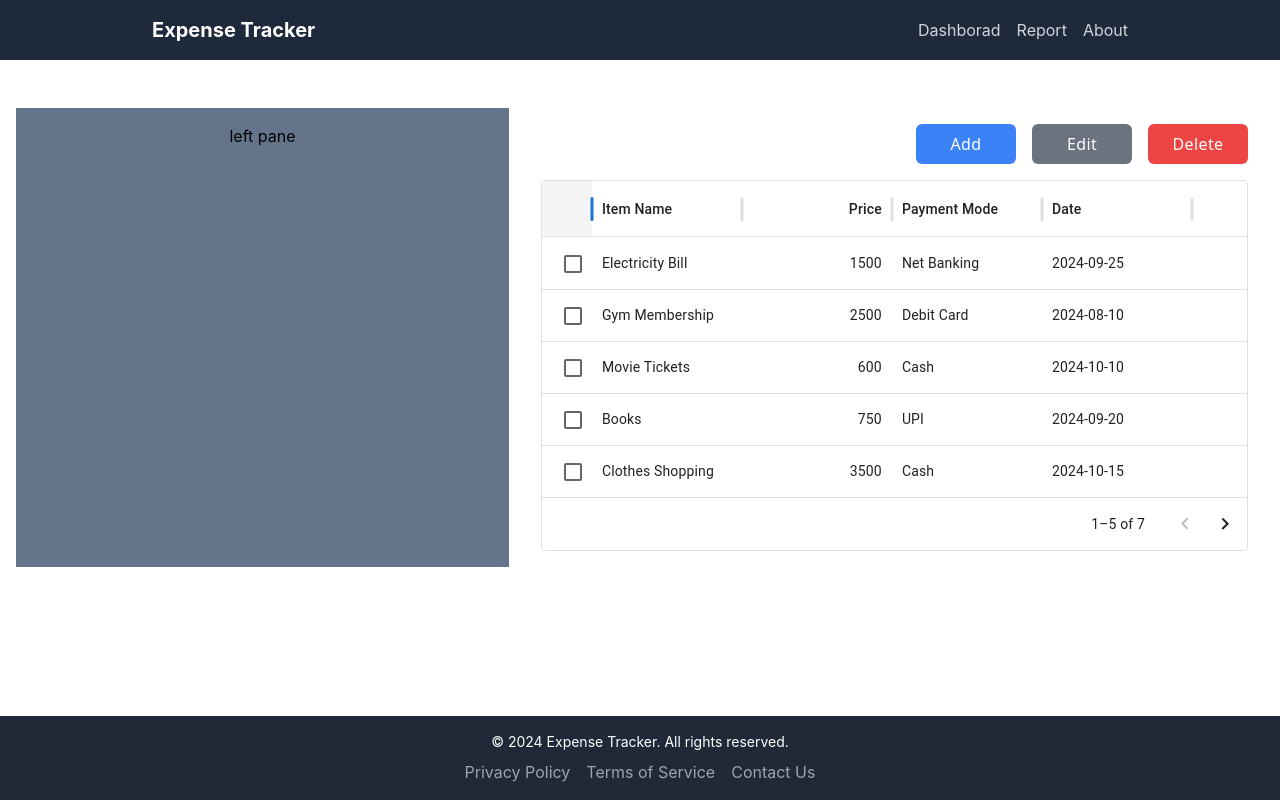
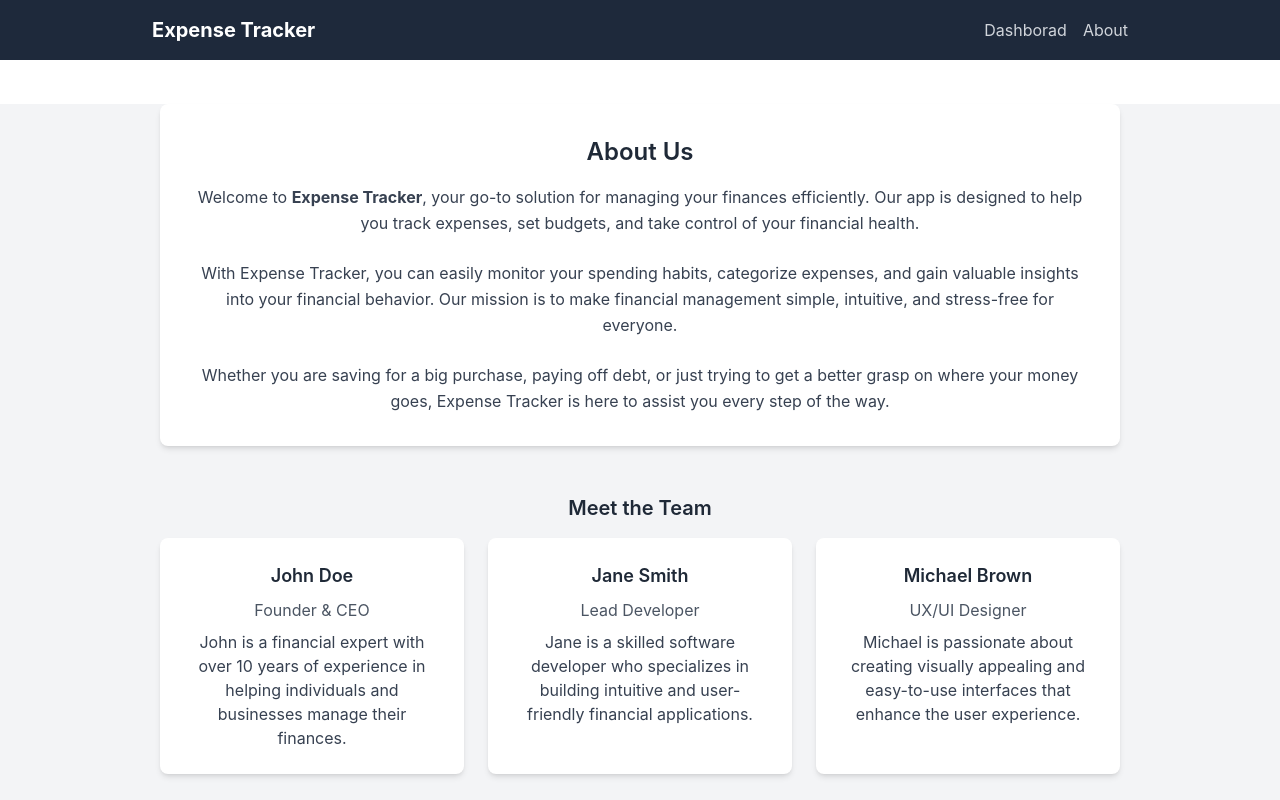
Before and after one commit to dhanraj12i/expensetracker, a React (Create React App) app: page /about in a window 1280 px wide. Shown: the top 800 px of the page. Built offline with nearby package versions, Linux system fonts and the light colour scheme; data requests are answered from the project's data file.

Commit message:
build: routing added

```diff
--- a/db.json
+++ b/db.json
@@ -48,6 +48,20 @@
       "price": "60",
       "paymentMode": "UPI",
       "date": "2024-10-01"
+    },
+    {
+      "id": "3cb0",
+      "itemName": "charger",
+      "price": "1200",
+      "paymentMode": "UPI",
+      "date": "2024-09-04"
+    },
+    {
+      "id": "4fe4",
+      "itemName": "Mobile Case",
+      "price": "200",
+      "paymentMode": "UPI",
+      "date": "2024-09-08"
     }
   ],
   "categories": [
--- a/package.json
+++ b/package.json
@@ -49,6 +49,7 @@
   },
   "devDependencies": {
     "@heroicons/react": "^2.1.5",
+    "react-router-dom": "^6.26.2",
     "tailwindcss": "^3.4.13"
   }
 }
--- a/src/App.tsx
+++ b/src/App.tsx
@@ -3,6 +3,9 @@ import "./App.css";
 import Layout from "./components/Layout";
 import { ExpenseProvider } from "./state/Expense";
 import { SnackbarProvider } from "notistack";
+import { BrowserRouter, Route, Routes } from "react-router-dom";
+import Dashboard from "./components/Dashboard";
+import AboutUs from "./components/common/AboutUs";
 
 function App() {
   return (
@@ -13,7 +16,18 @@ function App() {
         autoHideDuration={2000}
       >
         <ExpenseProvider>
-          <Layout />
+          <BrowserRouter>
+            <Routes>
+              {/* The Layout component will handle shared elements like Navbar and Footer */}
+              <Route path="/" element={<Layout />}>
+                {/* Dashboard route */}
+                <Route index element={<Dashboard />} />
+
+                {/* About Us route */}
+                <Route path="/about" element={<AboutUs />} />
+              </Route>
+            </Routes>
+          </BrowserRouter>
         </ExpenseProvider>
       </SnackbarProvider>
     </div>
--- a/src/components/AddExpense.tsx
+++ b/src/components/AddExpense.tsx
@@ -1,5 +1,5 @@
 import React, { useState } from "react";
-import DialogWrapper from "./common/DialogWrapper";
+import DialogWrapper from "./shared/DialogWrapper";
 import AddEditForm from "./AddEditForm";
 import Button from "./shared/Button";
 import { Expense } from "../expense";
--- a/src/components/DeleteExpenese.tsx
+++ b/src/components/DeleteExpenese.tsx
@@ -3,7 +3,7 @@ import { useExpenseContext } from "../state/Expense";
 import { useSnackbar } from "notistack";
 import { Expense } from "../expense";
 import Button from "./shared/Button";
-import DialogWrapper from "./common/DialogWrapper";
+import DialogWrapper from "./shared/DialogWrapper";
 import { deleteExpense } from "../services/expenseServices";
 
 interface DeleteExpenseProps {
--- a/src/components/EditExpense.tsx
+++ b/src/components/EditExpense.tsx
@@ -1,5 +1,5 @@
-import React, { FC, useEffect, useState } from "react";
-import DialogWrapper from "./common/DialogWrapper";
+import React, { FC, useState } from "react";
+import DialogWrapper from "./shared/DialogWrapper";
 import AddEditForm from "./AddEditForm";
 import Button from "./shared/Button";
 import { Expense } from "../expense";
--- a/src/components/Layout.tsx
+++ b/src/components/Layout.tsx
@@ -1,17 +1,17 @@
 import React from "react";
 import Nav from "./common/Nav";
 import Footer from "./common/Footer";
-import Dashboard from "./Dashboard";
+import { Outlet } from "react-router-dom";
 
 const Layout = () => {
   return (
     <div className="flex flex-col min-h-screen">
       <Nav />
       <main className="flex-grow">
-        <div className="container mx-auto p-4">
-          {/* <h1 className="text-2xl font-bold">Expense Tracker</h1> */}
-        </div>
-        <Dashboard />
+        <div className="container mx-auto p-4"></div>
+
+        {/* This will render the child routes (Dashboard, AboutUs, etc.) */}
+        <Outlet />
       </main>
       <Footer />
     </div>
--- /dev/null
+++ b/src/components/common/AboutUs.tsx
@@ -0,0 +1,74 @@
+import React from "react";
+
+const AboutUs = () => {
+  return (
+    <div className="bg-gray-100 min-h-screen">
+      <main className="container mx-auto px-2 my-3">
+        <section className="bg-white rounded-lg shadow-md p-8">
+          <h2 className="text-2xl font-semibold mb-4 text-gray-800">
+            About Us
+          </h2>
+          <p className="text-gray-700 leading-relaxed mb-6">
+            Welcome to <strong>Expense Tracker</strong>, your go-to solution for
+            managing your finances efficiently. Our app is designed to help you
+            track expenses, set budgets, and take control of your financial
+            health.
+          </p>
+          <p className="text-gray-700 leading-relaxed mb-6">
+            With Expense Tracker, you can easily monitor your spending habits,
+            categorize expenses, and gain valuable insights into your financial
+            behavior. Our mission is to make financial management simple,
+            intuitive, and stress-free for everyone.
+          </p>
+          <p className="text-gray-700 leading-relaxed">
+            Whether you are saving for a big purchase, paying off debt, or just
+            trying to get a better grasp on where your money goes, Expense
+            Tracker is here to assist you every step of the way.
+          </p>
+        </section>
+
+        <section className="mt-12">
+          <h3 className="text-xl font-semibold text-gray-800 mb-4">
+            Meet the Team
+          </h3>
+          <div className="grid grid-cols-1 sm:grid-cols-2 lg:grid-cols-3 gap-6">
+            <div className="bg-white rounded-lg shadow-md p-6">
+              <h4 className="text-lg font-semibold text-gray-800 mb-2">
+                John Doe
+              </h4>
+              <p className="text-gray-600">Founder & CEO</p>
+              <p className="text-gray-700 mt-2">
+                John is a financial expert with over 10 years of experience in
+                helping individuals and businesses manage their finances.
+              </p>
+            </div>
+
+            <div className="bg-white rounded-lg shadow-md p-6">
+              <h4 className="text-lg font-semibold text-gray-800 mb-2">
+                Jane Smith
+              </h4>
+              <p className="text-gray-600">Lead Developer</p>
+              <p className="text-gray-700 mt-2">
+                Jane is a skilled software developer who specializes in building
+                intuitive and user-friendly financial applications.
+              </p>
+            </div>
+
+            <div className="bg-white rounded-lg shadow-md p-6">
+              <h4 className="text-lg font-semibold text-gray-800 mb-2">
+                Michael Brown
+              </h4>
+              <p className="text-gray-600">UX/UI Designer</p>
+              <p className="text-gray-700 mt-2">
+                Michael is passionate about creating visually appealing and
+                easy-to-use interfaces that enhance the user experience.
+              </p>
+            </div>
+          </div>
+        </section>
+      </main>
+    </div>
+  );
+};
+
+export default AboutUs;
--- a/src/components/common/Nav.tsx
+++ b/src/components/common/Nav.tsx
@@ -1,24 +1,19 @@
 import React from "react";
+import { Link } from "react-router-dom";
 
 const Nav = () => {
   return (
     <div>
       <nav className="bg-slate-800 p-4">
         <div className="container mx-auto flex justify-between items-center">
-          {/* Logo */}
           <div className="text-white text-xl font-bold">Expense Tracker</div>
-
-          {/* Menu Items */}
           <div className="space-x-4">
-            <a href="/" className="text-gray-300 hover:text-white">
+            <Link to="/" className="text-gray-300 hover:text-white">
               Dashborad
-            </a>
-            <a href="/expenses" className="text-gray-300 hover:text-white">
-              Report
-            </a>
-            <a href="/about" className="text-gray-300 hover:text-white">
+            </Link>
+            <Link to="/about" className="text-gray-300 hover:text-white">
               About
-            </a>
+            </Link>
           </div>
         </div>
       </nav>
```
Also changed, not shown: src/components/shared/DialogWrapper.tsx (renamed from src/components/common/DialogWrapper.tsx), 1 other file (tests, documents, lock files or other folders).
